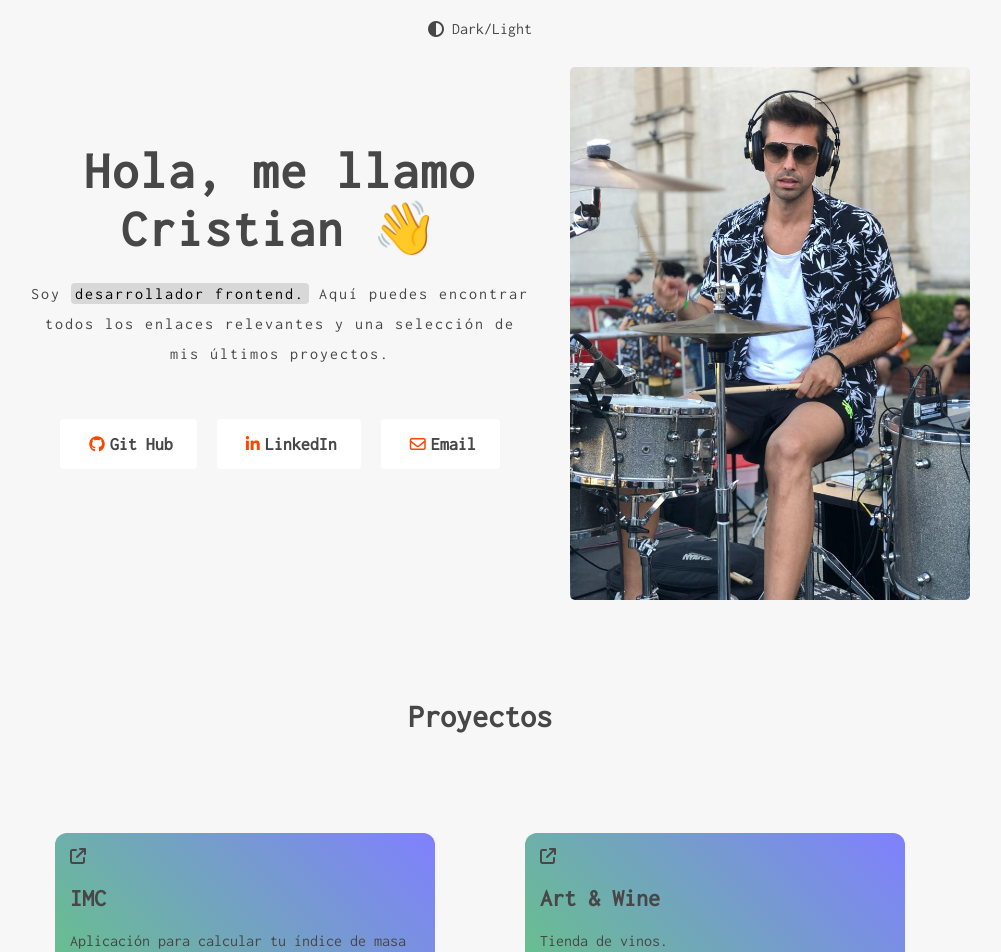
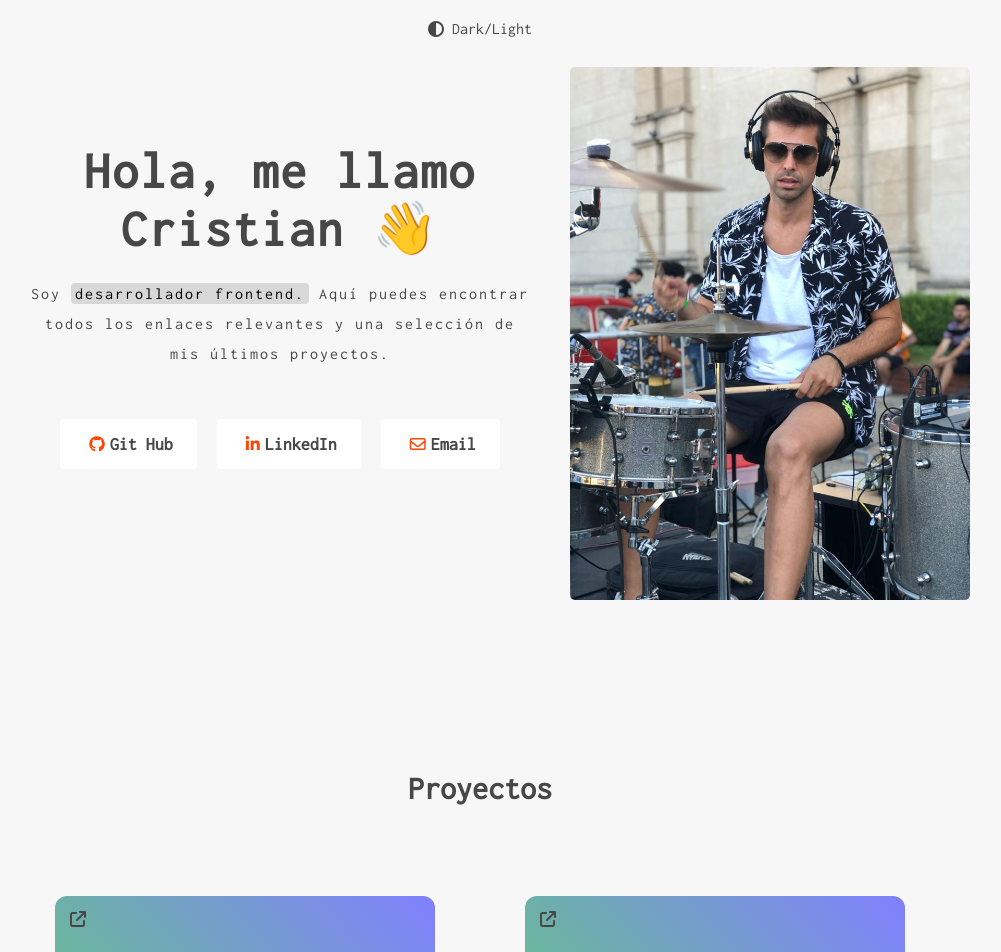
Before and after one commit to CristianMozetich/Portfolio, a React (Vite) app: page / in a window 1280 px wide. Shown: the top 952 px of the page, without its empty margins (160-1161 px from the left). Built offline with nearby package versions, Linux system fonts and the light colour scheme.

Commit message:
actualizacion

```diff
--- a/src/Components/Proyects/Proyects.css
+++ b/src/Components/Proyects/Proyects.css
@@ -1,6 +1,9 @@
   .titulo_proyectos{
-    text-align: center;
-    margin-bottom: 80px;
+    width: 400px;
+    margin: auto;
+    display: flex;
+    justify-content: center;
+    padding: 50px;
   }
   .contenedor_proyectos {
     max-width: 1300px;
--- a/src/Components/Proyects/Proyects.jsx
+++ b/src/Components/Proyects/Proyects.jsx
@@ -6,7 +6,9 @@ import './Proyects.css'
 const Proyects = () => {
   return (
     <>
-    <h1 className='titulo_proyectos'>Proyectos</h1>
+    <div className='titulo_proyectos'>
+      <h1>Proyectos</h1>
+    </div>
     <div className='contenedor_proyectos'>
       {
       proyectos.map((proyecto) => (
```
